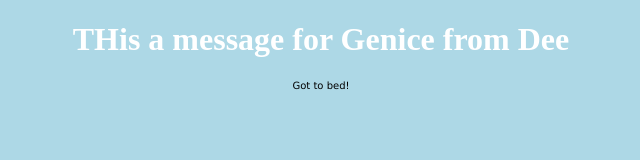
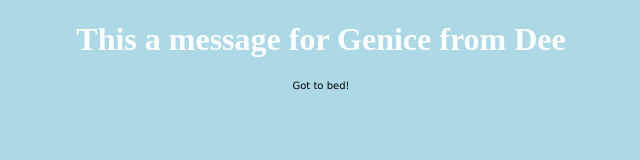
Before and after one commit to Deeskii/gotobed, a plain HTML site: page index.html in a window 1280 px wide. Shown: the full height of the page, 319-959 px from the left. Drawn offline with Linux system fonts and the light colour scheme.

Commit message:
Update index.html

```diff
--- a/index.html
+++ b/index.html
@@ -21,7 +21,7 @@ p {
 </head>
 <body>
 
-<h1 text-align="center" >THis a message for Genice from Dee</h1>
+<h1 text-align="center" >This a message for Genice from Dee</h1>
 <p text-align="center" font-size="10px">
 
 Got to bed!
```
